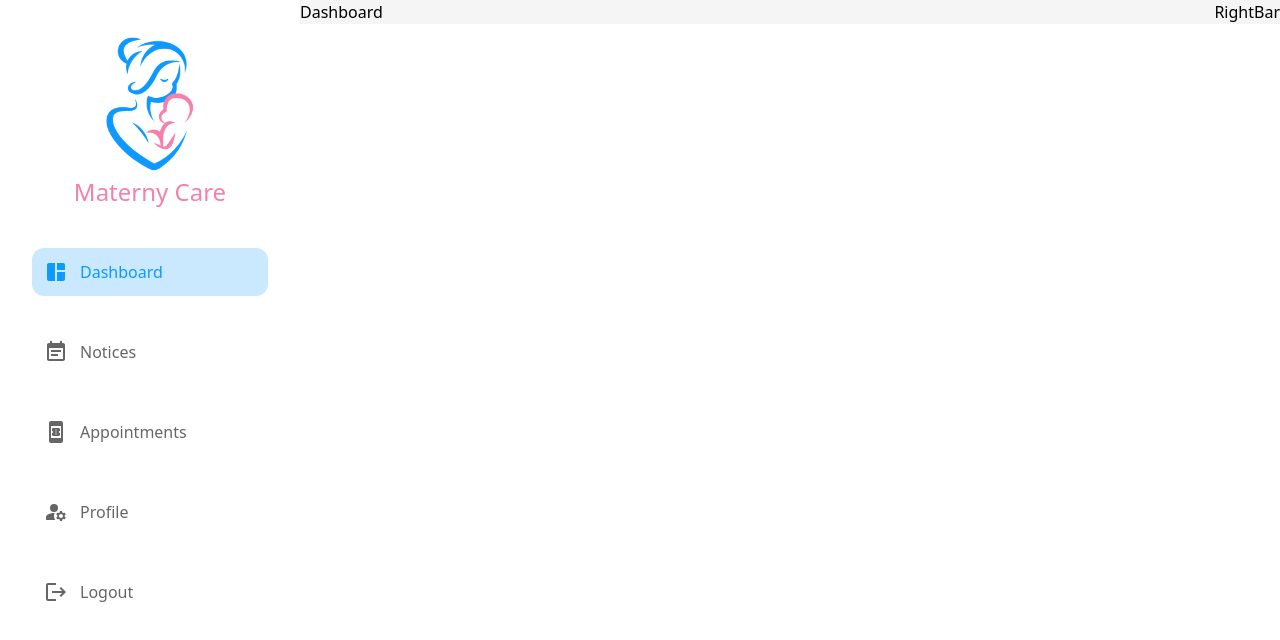
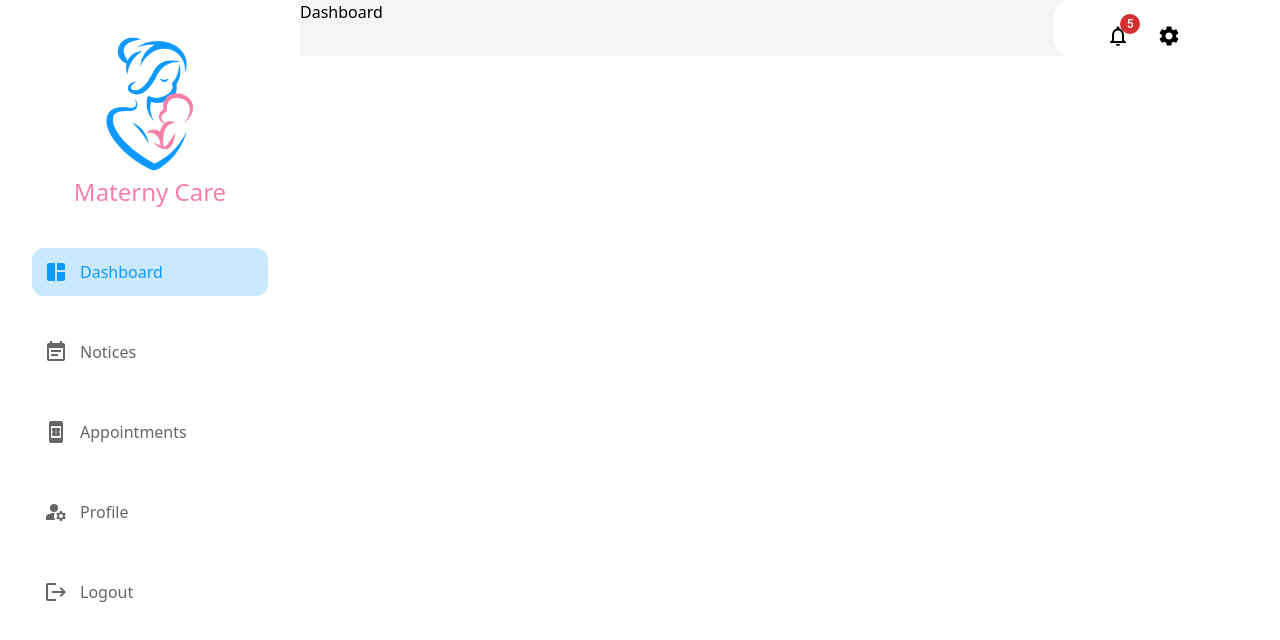
Before and after one commit to Xanvia/MaternyCare, a React (Vite) app in the folder frontend/: page /dashboard in a window 1280 px wide. Shown: the top 640 px of the page. Built offline with nearby package versions, Linux system fonts and the light colour scheme.

Commit message:
feat: quick options icons added

```diff
--- a/frontend/src/components/RightBar.tsx
+++ b/frontend/src/components/RightBar.tsx
@@ -1,7 +1,30 @@
 import React from "react";
+import IconButton from "@mui/material/IconButton";
+import Badge from "@mui/material/Badge";
+import NotificationsNoneIcon from "@mui/icons-material/NotificationsNone";
+import SettingsIcon from "@mui/icons-material/Settings";
+// import RightBarProfile from "./RightBarProfile";
 
-const RightBar = () => {
-  return <div>RightBar</div>;
+const RightBar: React.FC = () => {
+  return (
+    <div className="px-6  pt-4 hidden lg:flex flex-col bg-white rounded-l-2xl w-[350px] ml-auto ">
+      <div className="grid grid-cols-3 gap-4 items-center mx-5">
+        <div>
+          <IconButton aria-label="show new notifications" color="inherit">
+            <Badge badgeContent={5} color="error">
+              <NotificationsNoneIcon />
+            </Badge>
+          </IconButton>
+        </div>
+        <div>
+          <IconButton aria-label="show new notifications" color="inherit">
+            <SettingsIcon />
+          </IconButton>
+        </div>
+        <div className="">{/* <RightBarProfile /> */}</div>
+      </div>
+    </div>
+  );
 };
 
 export default RightBar;
```
